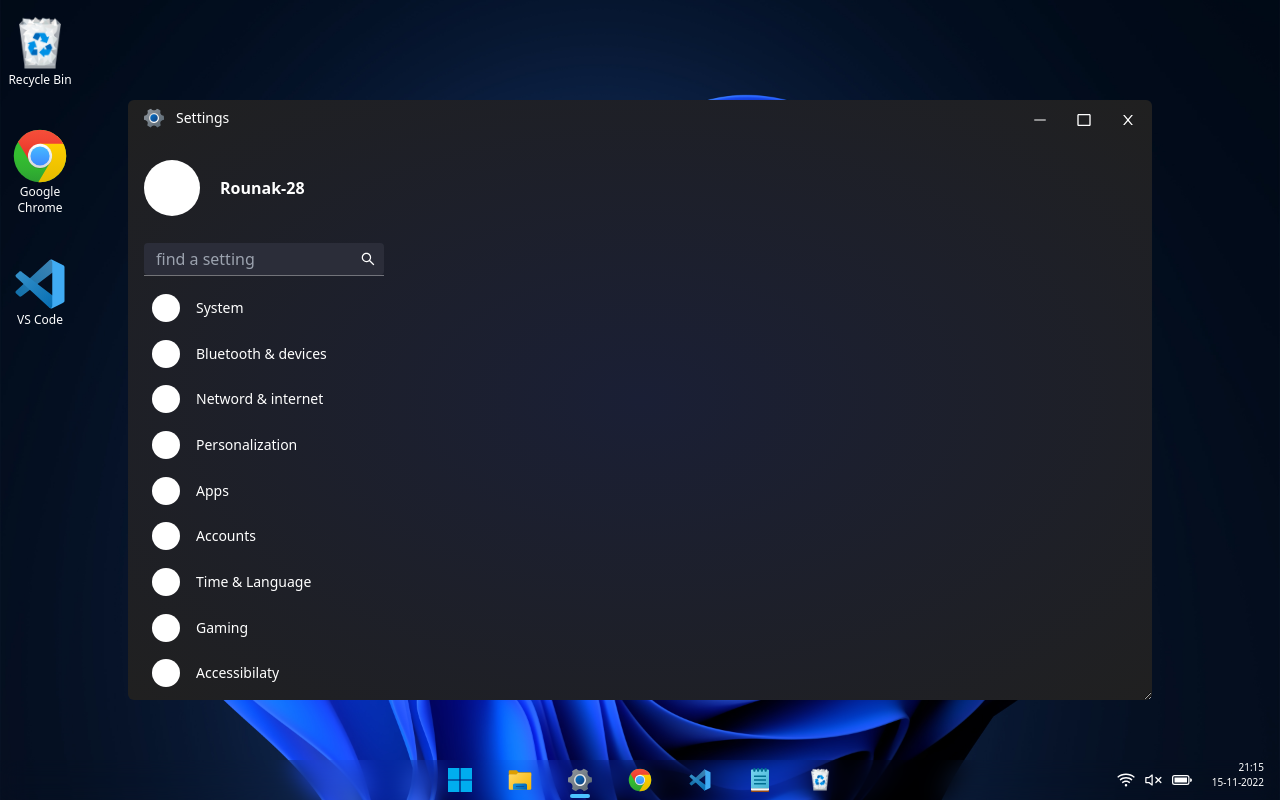
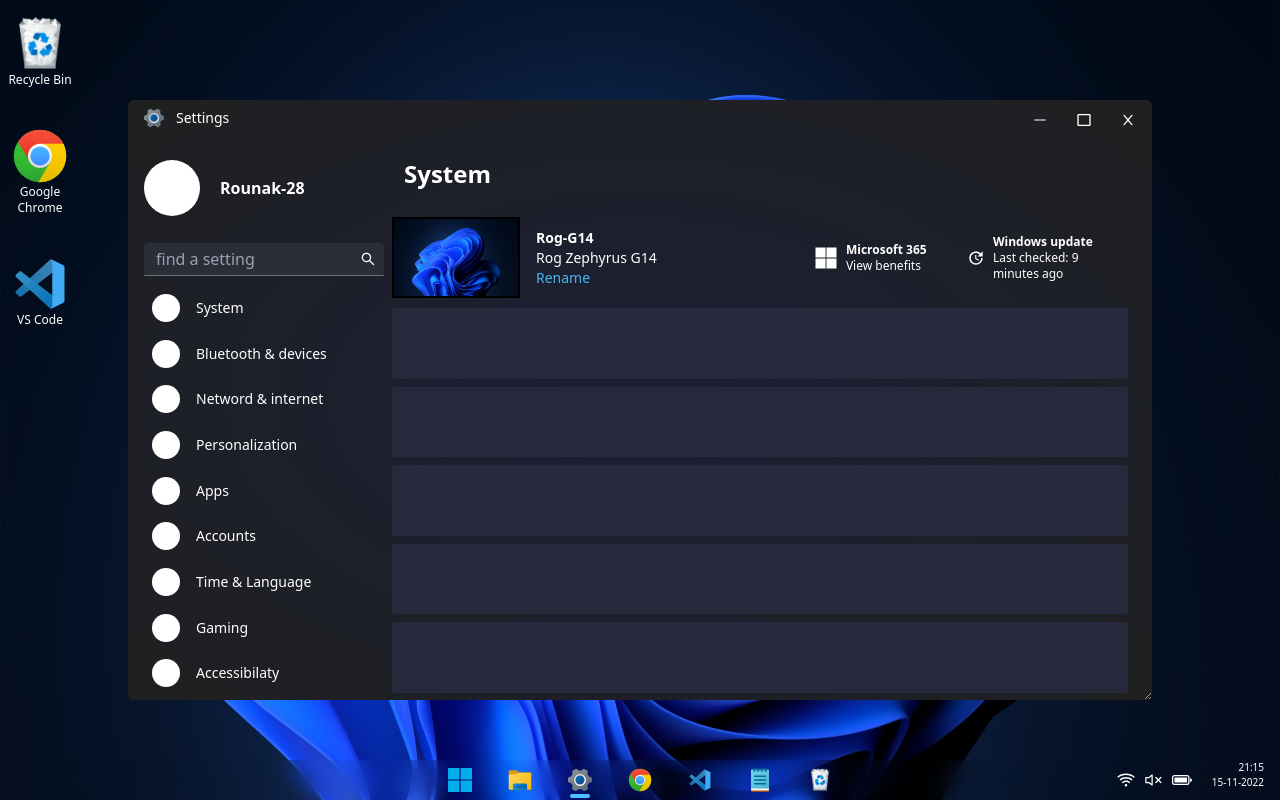
Before and after one commit to Rounak-28/windows-11-clone, a Next.js app: page / in a window 1280 px wide. Both pictures are taken after a click on the picture 580 px from the left and 780 px from the top of the page. Built offline with nearby package versions, Linux system fonts and the light colour scheme.

Commit message:
improved settings

```diff
--- a/components/Settings.jsx
+++ b/components/Settings.jsx
@@ -5,6 +5,8 @@
   AiOutlineSearch,
 } from "react-icons/ai";
 import { BiRectangle } from "react-icons/bi";
+import { FaMicrosoft } from "react-icons/fa";
+import { MdUpdate } from "react-icons/md";
 
 const Settings = (props) => {
   const closeSettings = () => {
@@ -85,7 +87,46 @@
                 </div>
               </div>
             </div>
-            <div className="right w-[75%] h-full"></div>
+            <div className="right w-[75%] h-full">
+              <div className="top w-full h-[30%]">
+                <div className="h-[40%] text-2xl font-semibold flex items-center px-5">System</div>
+                <div className="h-[60%] flex pr-6">
+                  <div className=" h-full w-[40%] flex items-center px-2 space-x-4 text-sm">
+                    <div className="w-32 border-2 border-black">
+                      <img src="/bg.jpg" alt="" className="w-full" />
+                    </div>
+                    <div className="text">
+                      <p className="font-bold">Rog-G14</p>
+                      <p>Rog Zephyrus G14</p>
+                      <p className="text-[#47b4ee]">Rename</p>
+                    </div>
+                  </div>
+                  <div className="h-full w-[60%] flex justify-end px-4 py-6 space-x-2">
+                    <div className="m365 h-full w-[35%] flex space-x-2 items-center hover:bg-[#ffffff12] rounded">
+                      <FaMicrosoft className="text-2xl"/>
+                      <div className="text-xs">
+                        <p className="font-semibold">Microsoft 365</p>
+                        <p>View benefits</p>
+                      </div>
+                    </div>
+                    <div className="wsupdate h-full w-[35%] flex space-x-2 items-center hover:bg-[#ffffff12] rounded">
+                      <MdUpdate className="text-2xl"/>
+                      <div className="text-xs">
+                        <p className="font-semibold">Windows update</p>
+                        <p>Last checked: 9 minutes ago</p>
+                      </div>
+                    </div>
+                  </div>
+                </div>
+              </div>
+              <div className="w-full h-[70%] space-y-2 pr-6 pl-2">
+                <div className="w-full h-[18%] bg-[#272a3d] hover:bg-[#393a49] rounded"></div>
+                <div className="w-full h-[18%] bg-[#272a3d] hover:bg-[#393a49] rounded"></div>
+                <div className="w-full h-[18%] bg-[#272a3d] hover:bg-[#393a49] rounded"></div>
+                <div className="w-full h-[18%] bg-[#272a3d] hover:bg-[#393a49] rounded"></div>
+                <div className="w-full h-[18%] bg-[#272a3d] hover:bg-[#393a49] rounded"></div>
+              </div>
+            </div>
           </div>
         </div>
       </div>
```
